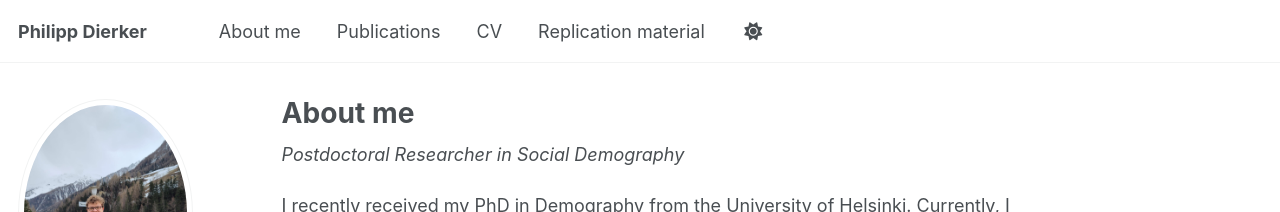
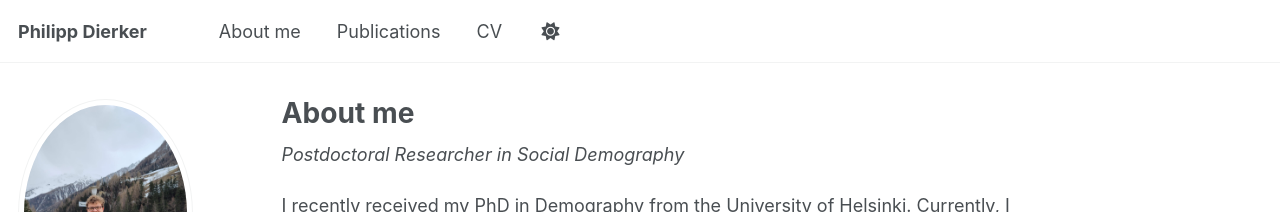
Before and after one commit to philippdierker/philippdierker.github.io, a Jekyll site: the page built from _pages/about.md, in a window 1280 px wide. Shown: the top 212 px of the page. Built offline with Jekyll 4.4.1, drawn with Linux system fonts in a browser that asks for light colours; some web fonts are replaced; a script that is not in the unit is left out.

Commit message:
Update navigation.yml

```diff
--- a/_data/navigation.yml
+++ b/_data/navigation.yml
@@ -5,5 +5,3 @@ main:
     url: /publications/
   - title: "CV"
     url: /cv/
-  - title: "Replication material"
-    url: /replication/
```
